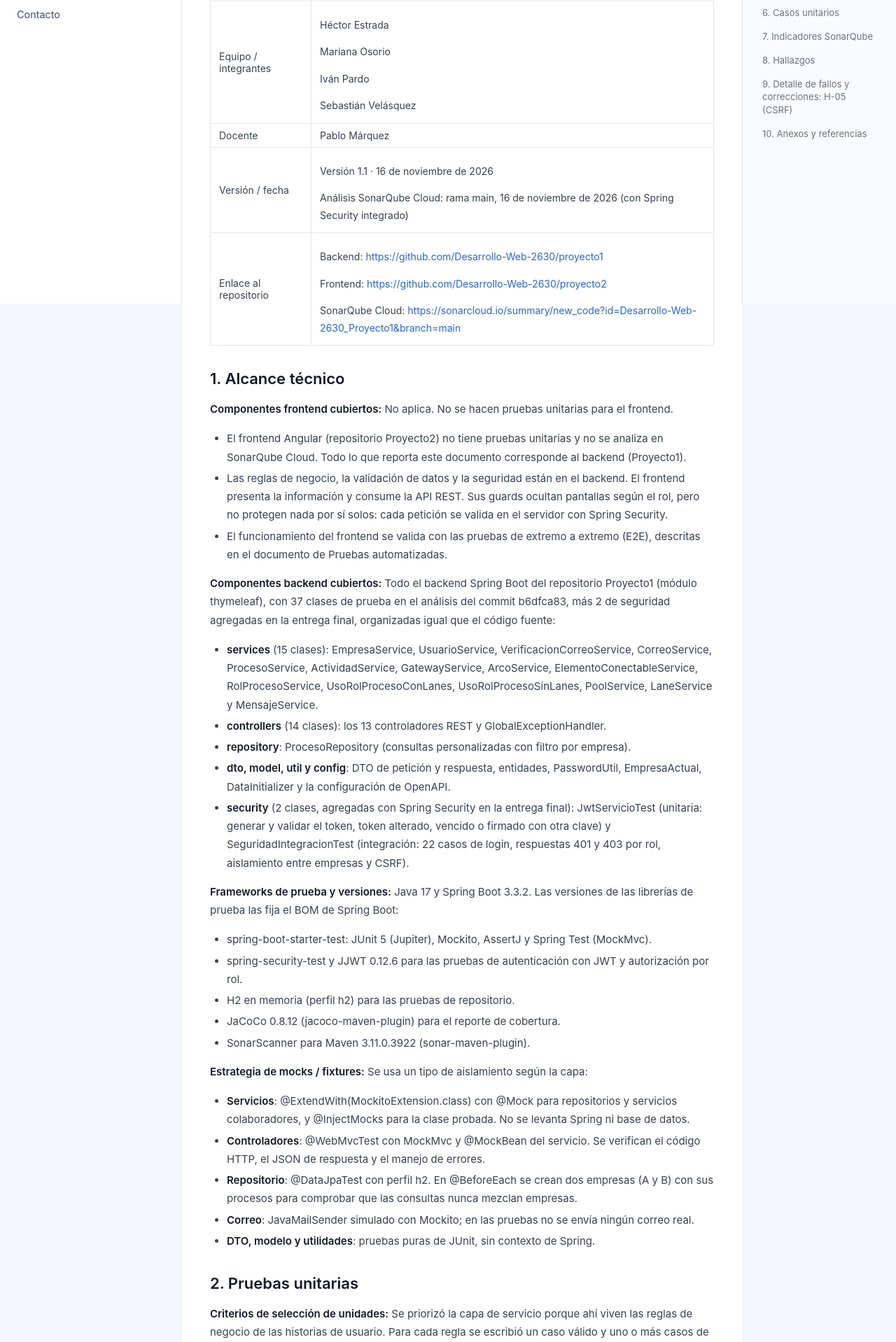
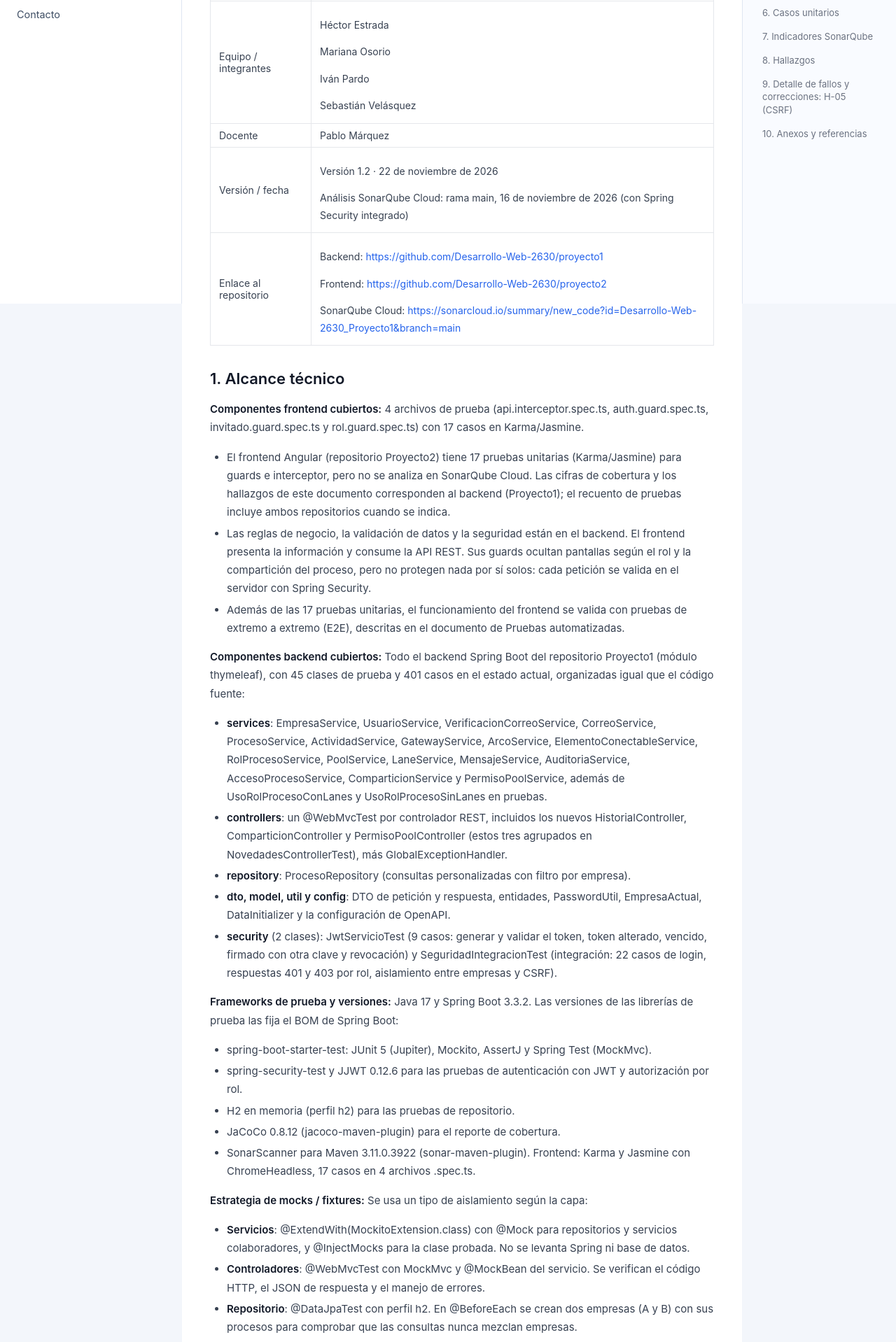
Before and after one commit to Desarrollo-Web-2630/Taller-Wiki, a Spring Boot app: page /wiki/documentacion/pruebas-unitarias-sonarqube in a window 1280 px wide. Shown: the part 366-2284 px from the top of the page at 70% size. Run offline with Spring Boot 4, Linux system fonts and the light colour scheme; data comes from the database, SQL or seed files in the repository.

Commit message:
Correcciones seguridad y roles con archivo actual

```diff
--- a/thymeleaf/src/main/resources/templates/wiki/documentacion.html
+++ b/thymeleaf/src/main/resources/templates/wiki/documentacion.html
@@ -8,7 +8,7 @@
 
 <h3>Pruebas unitarias y SonarQube</h3>
 <p>
-  Alcance de las pruebas unitarias del backend (334 casos en 37 clases),
+  Alcance de las pruebas unitarias (401 casos en 45 clases en el backend y 17 en el frontend),
   estrategia de mocks por capa, configuración de SonarQube Cloud, Quality Gate,
   resultados del análisis (cobertura del 89,5 %, rating A en las cuatro
   dimensiones) y hallazgos con sus correcciones.
--- a/thymeleaf/src/main/resources/templates/wiki/pruebas-unitarias-sonarqube.html
+++ b/thymeleaf/src/main/resources/templates/wiki/pruebas-unitarias-sonarqube.html
@@ -29,7 +29,7 @@ procesos empresariales (BPMN)</td>
 </tr>
 <tr>
 <td>Versión / fecha</td>
-<td><p>Versión 1.1 · 16 de noviembre de 2026</p>
+<td><p>Versión 1.2 · 22 de noviembre de 2026</p>
 <p>Análisis SonarQube Cloud: rama main, 16 de noviembre de 2026 (con
 Spring Security integrado)</p></td>
 </tr>
@@ -43,45 +43,37 @@ Spring Security integrado)</p></td>
 </tbody>
 </table>
 <h2>1. Alcance técnico</h2>
-<p><strong>Componentes frontend cubiertos:</strong> No aplica. No se
-hacen pruebas unitarias para el frontend.</p>
+<p><strong>Componentes frontend cubiertos:</strong> 4 archivos de prueba (api.interceptor.spec.ts, auth.guard.spec.ts, invitado.guard.spec.ts y rol.guard.spec.ts) con 17 casos en Karma/Jasmine.</p>
 <ul>
-<li>El frontend Angular (repositorio Proyecto2) no tiene pruebas
-unitarias y no se analiza en SonarQube Cloud. Todo lo que reporta este
-documento corresponde al backend (Proyecto1).</li>
+<li>El frontend Angular (repositorio Proyecto2) tiene 17 pruebas unitarias (Karma/Jasmine) para guards e interceptor, pero no se analiza en SonarQube Cloud. Las cifras de cobertura y los hallazgos de este documento corresponden al backend (Proyecto1); el recuento de pruebas incluye ambos repositorios cuando se indica.</li>
 <li>Las reglas de negocio, la validación de datos y la seguridad
 están en el backend. El frontend presenta la información y consume la
-API REST. Sus guards ocultan pantallas según el rol, pero no protegen
-nada por sí solos: cada petición se valida en el servidor con Spring
-Security.</li>
-<li>El funcionamiento del frontend se valida con las pruebas de
-extremo a extremo (E2E), descritas en el documento de Pruebas
-automatizadas.</li>
+API REST. Sus guards ocultan pantallas según el rol y la compartición del proceso, pero no protegen nada por sí solos: cada petición se valida en el servidor con Spring Security.</li>
+<li>Además de las 17 pruebas unitarias, el funcionamiento del frontend se valida con pruebas de extremo a extremo (E2E), descritas en el documento de Pruebas automatizadas.</li>
 </ul>
-<p><strong>Componentes backend cubiertos:</strong> Todo el backend
-Spring Boot del repositorio Proyecto1 (módulo thymeleaf), con 37 clases
-de prueba en el análisis del commit b6dfca83, más 2 de seguridad
-agregadas en la entrega final, organizadas igual que el código
-fuente:</p>
+<p><strong>Componentes backend cubiertos:</strong> Todo el backend Spring Boot del repositorio Proyecto1 (módulo thymeleaf), con 45 clases de prueba y 401 casos en el estado actual, organizadas igual que el código fuente:</p>
 <ul>
-<li><strong>services</strong> (15 clases): EmpresaService,
-UsuarioService, VerificacionCorreoService, CorreoService,
-ProcesoService, ActividadService, GatewayService, ArcoService,
-ElementoConectableService, RolProcesoService, UsoRolProcesoConLanes,
-UsoRolProcesoSinLanes, PoolService, LaneService y
-MensajeService.</li>
-<li><strong>controllers</strong> (14 clases): los 13 controladores
-REST y GlobalExceptionHandler.</li>
+<li><strong>services</strong>: EmpresaService, UsuarioService,
+VerificacionCorreoService, CorreoService, ProcesoService,
+ActividadService, GatewayService, ArcoService,
+ElementoConectableService, RolProcesoService, PoolService, LaneService,
+MensajeService, AuditoriaService, AccesoProcesoService,
+ComparticionService y PermisoPoolService, además de
+UsoRolProcesoConLanes y UsoRolProcesoSinLanes en pruebas.</li>
+<li><strong>controllers</strong>: un @WebMvcTest por controlador
+REST, incluidos los nuevos HistorialController,
+ComparticionController y PermisoPoolController (estos tres agrupados
+en NovedadesControllerTest), más GlobalExceptionHandler.</li>
 <li><strong>repository</strong>: ProcesoRepository (consultas
 personalizadas con filtro por empresa).</li>
 <li><strong>dto, model, util y config</strong>: DTO de petición y
 respuesta, entidades, PasswordUtil, EmpresaActual, DataInitializer y la
 configuración de OpenAPI.</li>
-<li><strong>security</strong> (2 clases, agregadas con Spring
-Security en la entrega final): JwtServicioTest (unitaria: generar y
-validar el token, token alterado, vencido o firmado con otra clave) y
-SeguridadIntegracionTest (integración: 22 casos de login, respuestas 401
-y 403 por rol, aislamiento entre empresas y CSRF).</li>
+<li><strong>security</strong> (2 clases): JwtServicioTest (9 casos:
+generar y validar el token, token alterado, vencido, firmado con otra
+clave y revocación) y SeguridadIntegracionTest (integración: 22 casos de
+login, respuestas 401 y 403 por rol, aislamiento entre empresas y
+CSRF).</li>
 </ul>
 <p><strong>Frameworks de prueba y versiones:</strong> Java 17 y Spring
 Boot 3.3.2. Las versiones de las librerías de prueba las fija el BOM de
@@ -95,8 +87,7 @@ autenticación con JWT y autorización por rol.</li>
 repositorio.</li>
 <li>JaCoCo 0.8.12 (jacoco-maven-plugin) para el reporte de
 cobertura.</li>
-<li>SonarScanner para Maven 3.11.0.3922
-(sonar-maven-plugin).</li>
+<li>SonarScanner para Maven 3.11.0.3922 (sonar-maven-plugin). Frontend: Karma y Jasmine con ChromeHeadless, 17 casos en 4 archivos .spec.ts.</li>
 </ul>
 <p><strong>Estrategia de mocks / fixtures:</strong> Se usa un tipo de
 aislamiento según la capa:</p>
@@ -136,7 +127,7 @@ consultas propias del repositorio y PasswordUtil, por ser código
 sensible de seguridad.</li>
 </ul>
 <p><strong>Casos representativos:</strong> La tabla "Casos unitarios"
-resume 17 de los 334 casos, uno o dos por regla de negocio. Los nombres
+resume 17 de los 401 casos, uno o dos por regla de negocio. Los nombres
 de los métodos de prueba siguen el patrón
 metodo_escenario_resultadoEsperado, por ejemplo
 crearArco_entreActividadesDeDistintoPool_lanzaExcepcion.</p>
@@ -151,11 +142,12 @@ thymeleaf del repositorio Proyecto1 (en Windows se usa mvnw.cmd):</p>
 el XML que lee SonarQube Cloud en
 target/site/jacoco/jacoco.xml.</li>
 </ul>
-<p><strong>Resultados, cobertura y exclusiones justificadas:</strong> La
-rama main tiene 334 casos de prueba en 37 clases. La última corrida
-analizada (commit b6dfca83) terminó con todas las pruebas en verde: mvn
-verify habría fallado y no se habría generado el análisis si alguna
-prueba fallara.</p>
+<p><strong>Resultados, cobertura y exclusiones justificadas:</strong> El
+backend tiene 401 casos de prueba en 45 clases y el frontend 17 casos en
+4 archivos; todas las pruebas pasan en la corrida actual. La última
+corrida analizada en SonarQube (commit b6dfca83) también terminó con
+todas las pruebas en verde: mvn verify habría fallado y no se habría
+generado el análisis si alguna prueba fallara.</p>
 <ul>
 <li>Cobertura total: <strong>89,5 %</strong> (+4,3 % frente al
 análisis anterior, que tenía 88,5 %).</li>
@@ -446,8 +438,7 @@ verificación</td>
 </tr>
 </tbody>
 </table>
-<p>17 de 334 casos. El listado completo está en thymeleaf/src/test/java
-del repositorio Proyecto1.</p>
+<p>17 de 401 casos del backend. El listado completo está en thymeleaf/src/test/java del repositorio Proyecto1 y en front/src/app/**/*.spec.ts del repositorio Proyecto2.</p>
 <h2>7. Indicadores SonarQube</h2>
 <table>
 <thead>
@@ -515,15 +506,13 @@ del repositorio Proyecto1.</p>
 </tr>
 <tr>
 <td>Pruebas unitarias</td>
-<td>334 casos en 37 clases (7/11)</td>
+<td>401 casos en 45 clases (backend) + 17 (frontend)</td>
 <td>Todas pasan</td>
 <td>Sí</td>
 </tr>
 </tbody>
 </table>
-<p>Valores del análisis del 16/11/2026, con Spring Security integrado.
-La cobertura y la duplicación del código nuevo, y el número de pruebas,
-son del análisis del 7/11 (commit b6dfca83).</p>
+<p>Cobertura, duplicación e issues corresponden al análisis del 16/11/2026 (rama main, con Spring Security integrado). El recuento de pruebas se actualizó al estado actual: 401 en backend y 17 en frontend; el código nuevo de auditoría, compartición, permisos y revocación aún no ha sido reanalizado en SonarQube.</p>
 <h2>8. Hallazgos</h2>
 <table>
 <thead>
```
Also changed, not shown: thymeleaf/src/main/resources/templates/wiki/roles-seguridad.html (+13 -27 lines).
